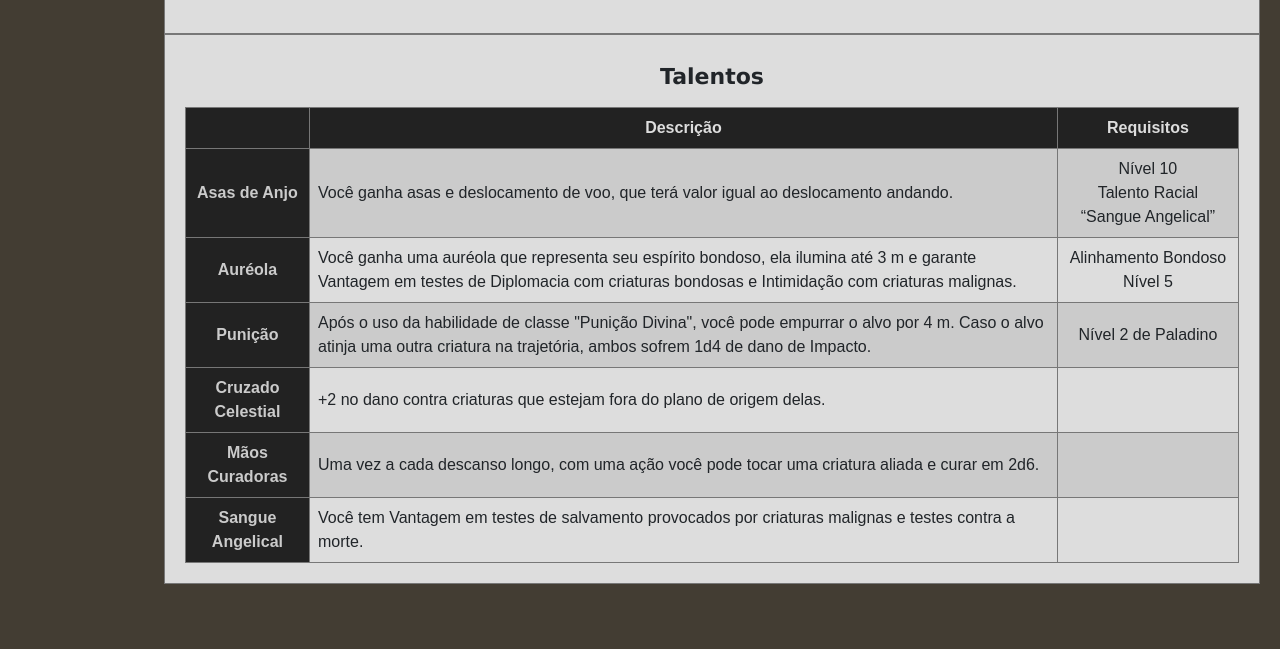
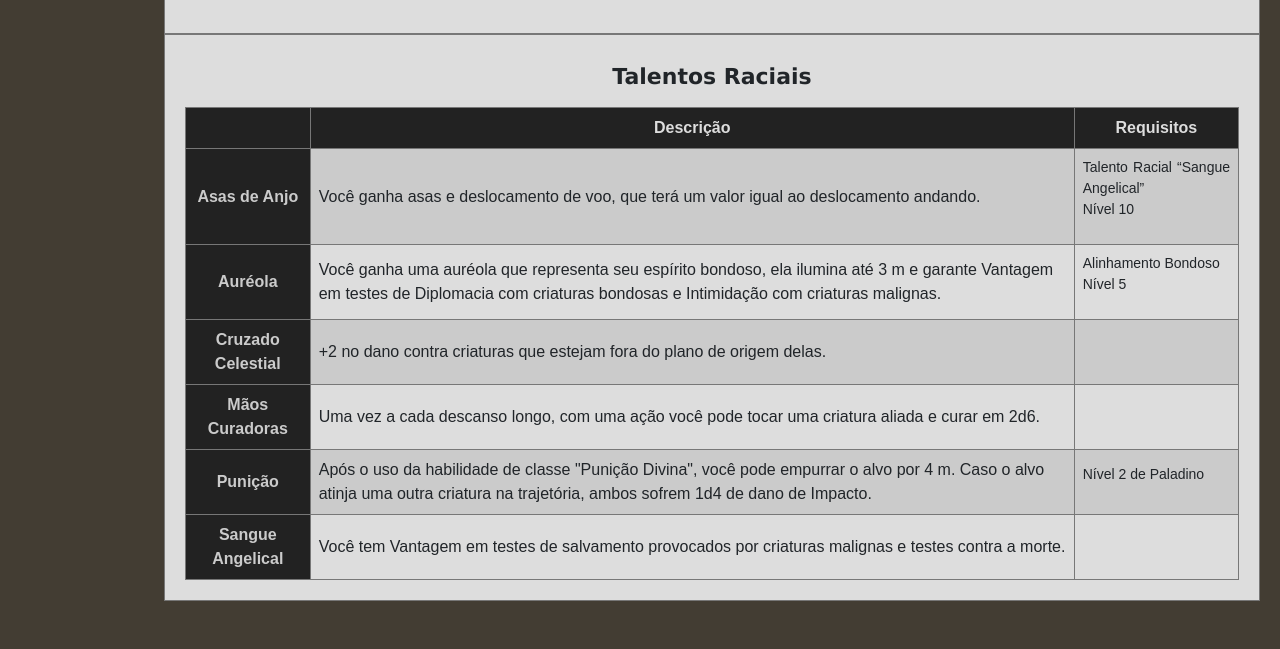
Before and after one commit to jgss-gabriel-sousa/Heroes-and-Monsters-SRD, a plain HTML site: page pages/racas/aasimar.html in a window 1280 px wide. Shown: the part 1054-1703 px from the top of the page. Drawn offline with nearby package versions, Linux system fonts and the light colour scheme.

Commit message:
Update aasimar.html

```diff
--- a/pages/racas/aasimar.html
+++ b/pages/racas/aasimar.html
@@ -28,11 +28,13 @@
     <main>
         <aside>
             <ul>
+                <li class="home-aside"><a href="#">Aasimar</a></li>
+                <li>&nbsp;</li>
                 <li><a href="/index.html">Voltar</a></li>
                 <li>&nbsp;</li>
                 <li><a href="#caracteristicas-raciais">Características Raciais</a></li>
                 <li><a href="#descricao">Descrição</a></li>
-                <li><a href="#talentos">Talentos</a></li>
+                <li><a href="#talentos-raciais">Talentos Raciais</a></li>
             </ul>
         </aside>
         <div id="main-interface">
@@ -81,8 +83,8 @@
 
             <hr>
 
-            <section id="talentos">
-                <h2><b>Talentos</b></h2>
+            <section id="talentos-raciais">
+                <h2><b>Talentos Raciais</b></h2>
                 <table>
                     <tr>
                         <th></th>
@@ -91,18 +93,19 @@
                     </tr>
                     <tr>
                         <td>Asas de Anjo</td>
-                        <td>Você ganha asas e deslocamento de voo, que terá valor igual ao deslocamento andando.</td>
-                        <td>Nível 10<br>Talento Racial “Sangue Angelical”</td>
+                        <td>Você ganha asas e deslocamento de voo, que terá um valor igual ao deslocamento andando.</td>
+                        <td><ul>
+                            <li>Talento Racial “Sangue Angelical”</li>
+                            <li>Nível 10</li>
+                        </ul></td>
                     </tr>
                     <tr>
                         <td>Auréola</td>
                         <td>Você ganha uma auréola que representa seu espírito bondoso, ela ilumina até 3 m e garante Vantagem em testes de Diplomacia com criaturas bondosas e Intimidação com criaturas malignas.</td>
-                        <td>Alinhamento Bondoso<br>Nível 5</td>
-                    </tr>
-                    <tr>
-                        <td>Punição</td>
-                        <td>Após o uso da habilidade de classe "Punição Divina", você pode empurrar o alvo por 4 m. Caso o alvo atinja uma outra criatura na trajetória, ambos sofrem 1d4 de dano de Impacto.</td>
-                        <td>Nível 2 de Paladino</td>
+                        <td><ul>
+                            <li>Alinhamento Bondoso</li>
+                            <li>Nível 5</li>
+                        </ul></td>
                     </tr>
                     <tr>
                         <td>Cruzado Celestial</td>
@@ -115,6 +118,13 @@
                         <td></td>
                     </tr>
                     <tr>
+                        <td>Punição</td>
+                        <td>Após o uso da habilidade de classe "Punição Divina", você pode empurrar o alvo por 4 m. Caso o alvo atinja uma outra criatura na trajetória, ambos sofrem 1d4 de dano de Impacto.</td>
+                        <td><ul>
+                            <li>Nível 2 de Paladino</li>
+                        </ul></td>
+                    </tr>
+                    <tr>
                         <td>Sangue Angelical</td>
                         <td>Você tem Vantagem em testes de salvamento provocados por criaturas malignas e testes contra a morte.</td>
                         <td></td>
```
